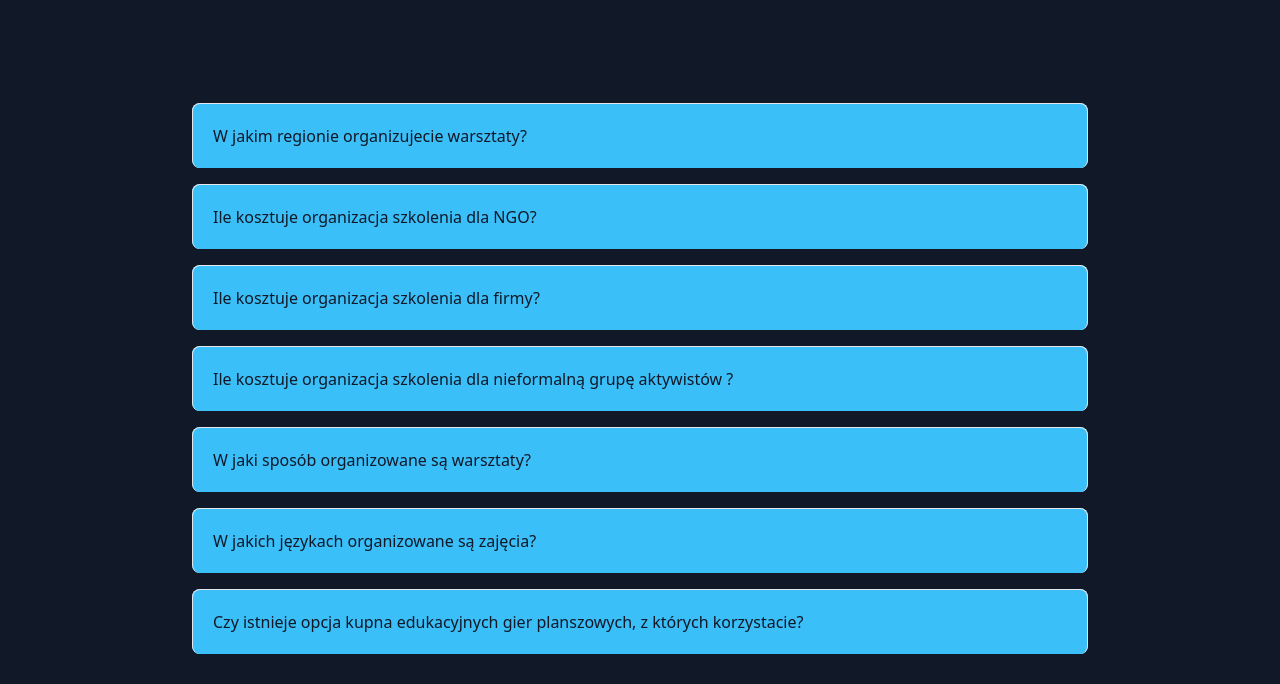
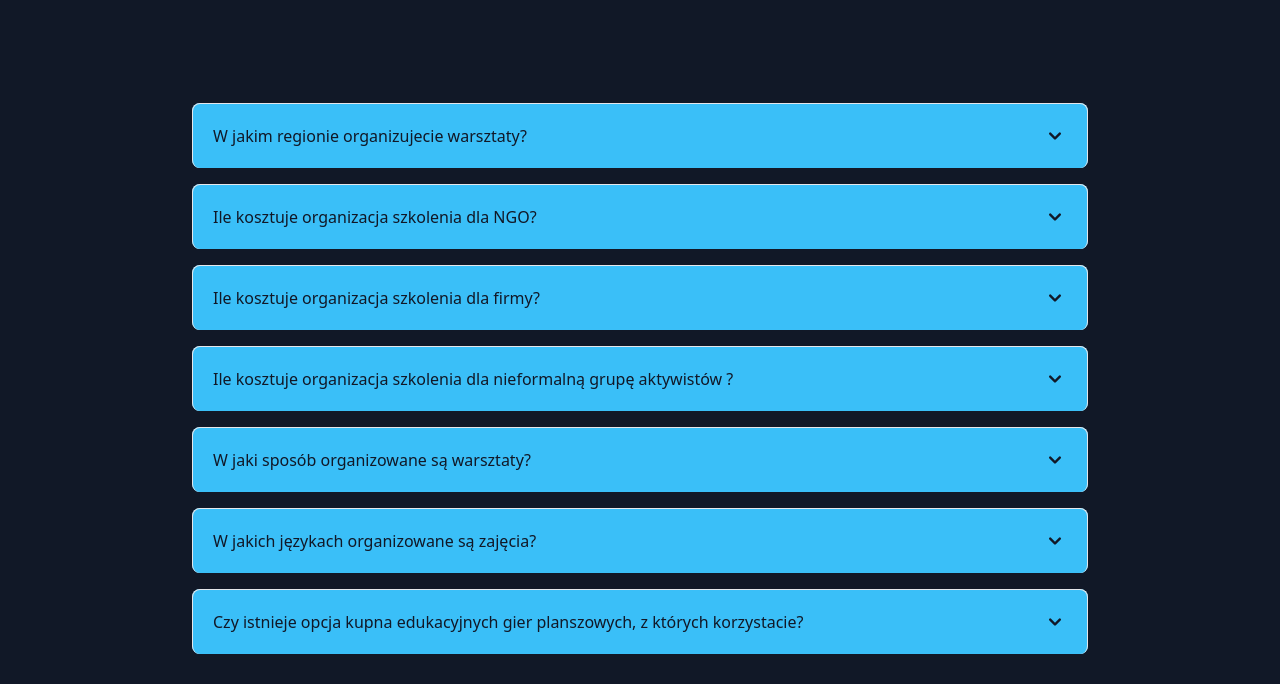
Before and after one commit to oleg-darkdev/darkdev-foundation_landing, a SvelteKit app: page / in a window 1280 px wide. Shown: the part 7300-7984 px from the top of the page. Built offline with nearby package versions, Linux system fonts and the light colour scheme.

Commit message:
add show / hide logic

```diff
--- a/src/components/widgets/sections/Faq.svelte
+++ b/src/components/widgets/sections/Faq.svelte
@@ -2,12 +2,6 @@
 	export let faqList;
 </script>
 
-<!-- 		data-aos="flip-down"
-		data-aos-delay="100"
-		data-aos-duration="1400"
-		data-aos-once="false"
-		data-aos-mirror="true"
- -->
 {#each faqList as faq}
 	<div
 		class=" max-w-4xl w-full bg-info rounded-lg my-2 "
@@ -22,8 +16,7 @@
 				class="flex  rounded-lg w-full items-center justify-between border border-b-0 border-gray-200 bg-info p-5 text-left  font-medium text-gray-900 hover:bg-gray-100 focus:ring-4 focus:ring-gray-200 "
 			>
 				<span>{faq.title} <i class="icon-question color-viol" /> </span>
-				<span><i class="{!faq.showText ? 'icon-arrow-down' : 'icon-arrow-up'} color-viol" /></span>
-				<!-- <svg data-accordion-icon="" class="w-6 h-6 rotate-180 shrink-0" fill="currentColor" viewBox="0 0 20 20" xmlns="http://www.w3.org/2000/svg"><path fill-rule="evenodd" d="M5.293 7.293a1 1 0 011.414 0L10 10.586l3.293-3.293a1 1 0 111.414 1.414l-4 4a1 1 0 01-1.414 0l-4-4a1 1 0 010-1.414z" clip-rule="evenodd"></path></svg> -->
+				<svg data-accordion-icon="" class="w-6 h-6 {!faq.showText ? '' : 'rotate-180'}  shrink-0" fill="currentColor" viewBox="0 0 20 20" xmlns="http://www.w3.org/2000/svg"><path fill-rule="evenodd" d="M5.293 7.293a1 1 0 011.414 0L10 10.586l3.293-3.293a1 1 0 111.414 1.414l-4 4a1 1 0 01-1.414 0l-4-4a1 1 0 010-1.414z" clip-rule="evenodd"></path></svg>
 			</button>
 		</p>
 		{#if faq.showText}
```
